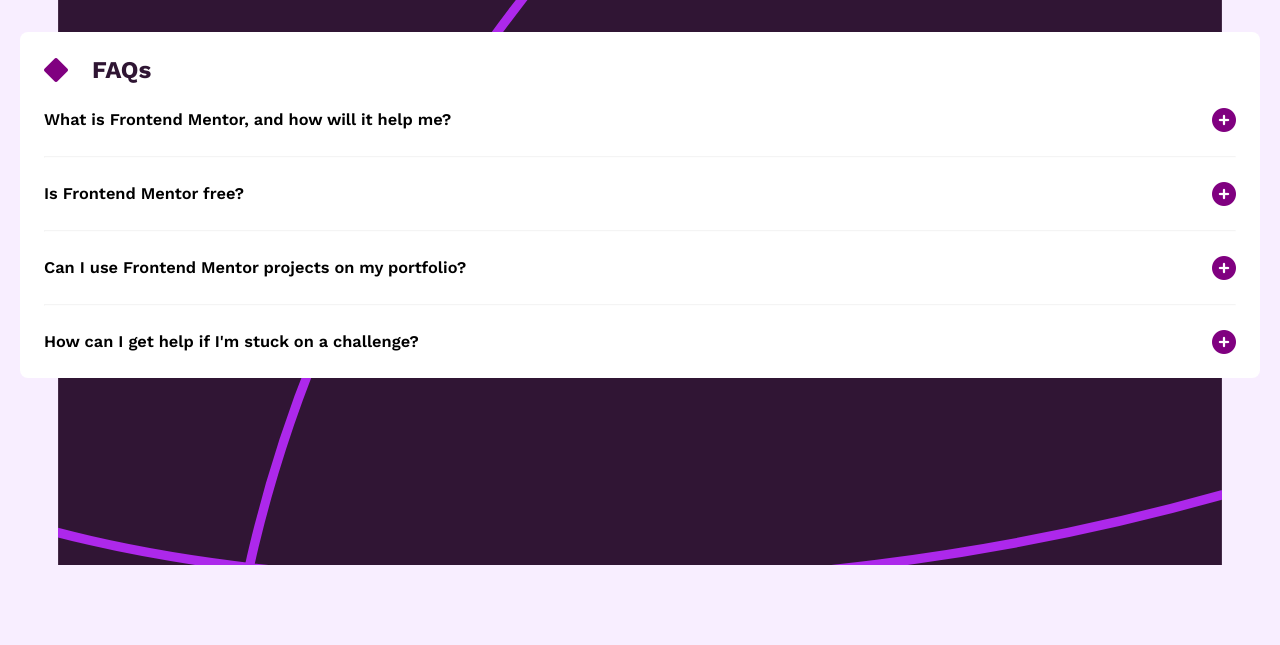
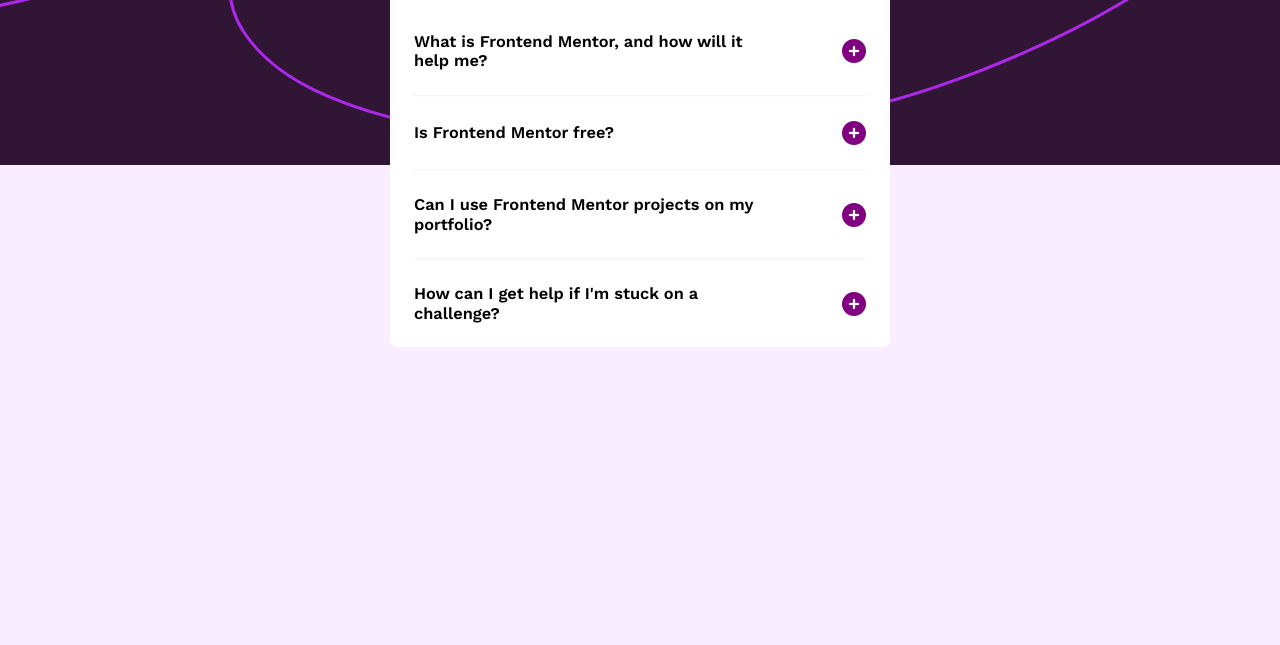
Before and after one commit to jambanix/frontendmentor_faq-accordion, a plain HTML site: page index.html in a window 1280 px wide. Shown: the part 155-800 px from the top of the page. Drawn offline with nearby package versions, Linux system fonts and the light colour scheme.

Commit message:
style for tablet and desktop

```diff
--- a/style.css
+++ b/style.css
@@ -36,7 +36,6 @@
     font-size: 1.6rem;
     line-height: 150%;
     font-weight: 400;
-    transition: all 1s ease-in-out;
 }
 
 p.hide {
@@ -62,14 +61,13 @@
 }
 
 .card {
-    width: 100%;
+    width: min(100%, 50rem);
     background-color: white;
     border-radius: 8px;
     padding: 24px;
     display: flex;
     flex-direction: column;
     gap: 24px;
-    height: 50%;
 }
 
 .card-heading {
@@ -110,3 +108,35 @@
     line-height: 120%;
     flex-basis: 80%;
 }
+
+@media (min-width: 627px) {
+
+    .main-container {
+        background: url("assets/images/background-pattern-desktop.svg") top no-repeat;
+        min-height: 80vh;
+    }
+
+}
+
+@media (min-width: 1080px) {
+
+    .main-container {
+        min-height: 70vh;
+    }
+
+    .card-heading h2 {
+        font-size: 4.8rem;
+    }
+
+    .card-heading i {
+        font-size: 2.8rem;
+    }
+
+    .accordion {
+        gap: 2.4rem;
+    }
+
+    .card {
+        gap: 4.8rem;
+    }
+}
```
